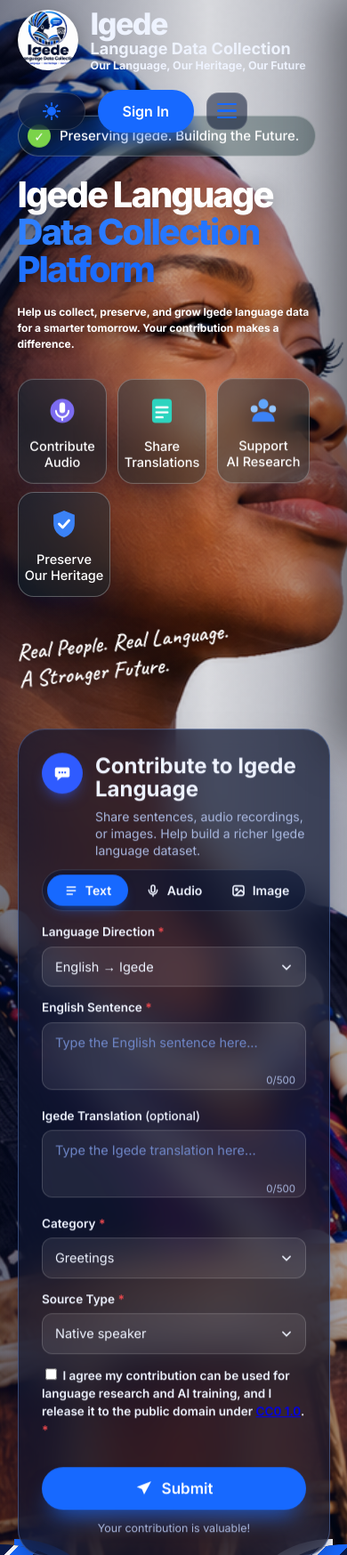
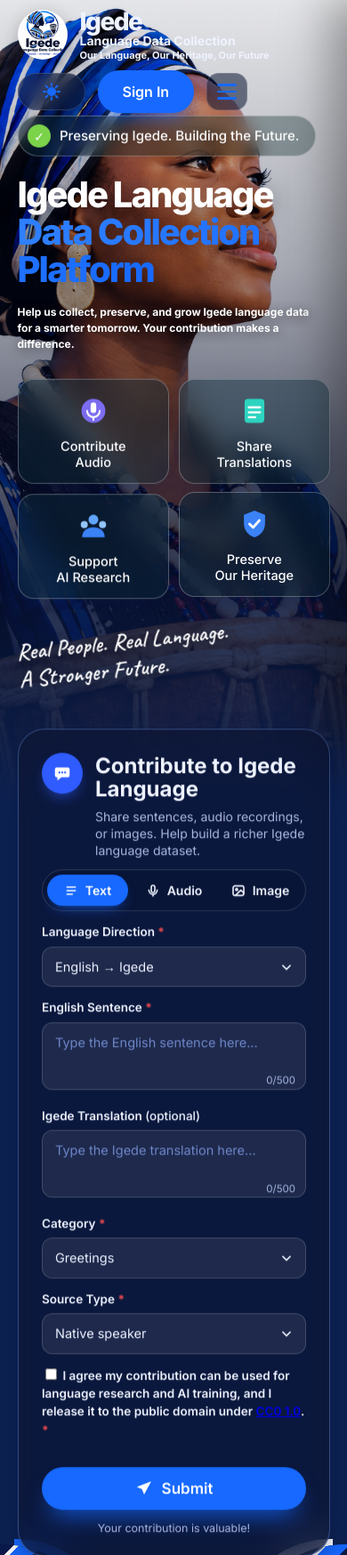
Before and after one commit to benjaminagogo1/Igede-language-SI-formerly-called-AI-, a Flask app: page / in a window 390 px wide. Shown: the top 1748 px of the page at 89% size. Run offline with Flask 3, Linux system fonts and the light colour scheme; data that the repository does not hold is empty; some libraries are stand-ins or nearby versions.

Commit message:
redesign mobile view

```diff
--- a/web/MVP/static/style.css
+++ b/web/MVP/static/style.css
@@ -1477,6 +1477,112 @@ body.home .bar {
   padding: 10px max(clamp(16px, 5vw, 76px), calc((100vw - 1480px) / 2 + 76px));
 }
 
+
+
+
+/* =========================================================
+   MOBILE HERO PHOTO (final). Keep this LAST in style.css
+   ========================================================= */
+@media (max-width: 900px) {
+  :root {
+    --photo-h: 900px;
+    /* height of the photo area */
+    --photo-x: 68%;
+    /* horizontal focus: lower = shows more of the left side */
+    --base: #0d2150;
+    /* colour under and around the photo */
+  }
+
+  body.home .herowrap {
+    background: var(--base);
+  }
+
+  /* Photo pinned to the top, fixed height, never stretched by page length */
+  body.home .bg {
+    position: absolute;
+    inset: 0 0 auto 0;
+    height: var(--photo-h);
+    background-color: var(--base);
+    background-image: var(--hero-photo);
+    background-size: cover;
+    background-position: var(--photo-x) top;
+    background-repeat: no-repeat;
+  }
+
+  /* Soft dark fade so text and form stay readable, ending in the base colour */
+  :root[data-theme] body.home .veil {
+    position: absolute;
+    inset: 0;
+    background: linear-gradient(180deg,
+        rgba(5, 12, 40, 0.10) 0px,
+        rgba(5, 12, 40, 0.35) 300px,
+        rgba(5, 12, 40, 0.75) 600px,
+        var(--base) var(--photo-h));
+  } }
+
+
+
+    @media (max-width: 560px) {
+      .page {
+        padding-top: 190px;
+      }
+
+      html {
+        scroll-padding-top: 200px;
+      }
+
+      .top {
+        gap: 10px;
+        padding-top: 8px;
+        padding-bottom: 8px;
+      }
+
+      .brand b {
+        font-size: 28px;
+      }
+
+      .brand strong {
+        font-size: 14px;
+      }
+
+      .brand small {
+        font-size: 11px;
+      }
+
+      .logo {
+        width: 56px;
+        height: 56px;
+      }
+
+      /* feature cards: 2 x 2 grid */
+      .tiles {
+        display: grid;
+        grid-template-columns: 1fr 1fr;
+        gap: 12px;
+      }
+
+      .tile,
+      .tile:nth-child(2),
+      .tile:nth-child(3),
+      .tile:nth-child(4) {
+        width: auto;
+      } }
+
+
+
+
+
+
+/* ===== Fixed header ===== */
+.top {
+  position: fixed;
+  top: 0;
+  left: 0;
+  right: 0;
+  z-index: 50;
+  padding: 10px max(clamp(16px, 5vw, 76px), calc((100vw - 1480px) / 2 + 76px));
+}
+
 /* The blur lives on a pseudo-element, not on the header itself.
    backdrop-filter on the header would break the fixed mobile menu inside it. */
 .top::before {
@@ -1486,19 +1592,18 @@ body.home .bar {
   z-index: -1;
   background: transparent;
   transition: background 0.25s, box-shadow 0.25s;
-  border-radius: 0px 0px 10px 10px;
 }
 
 .top.scrolled::before {
-  /* background: rgba(255, 255, 255, 0.82); */
+  background: rgba(255, 255, 255, 0.82);
   -webkit-backdrop-filter: blur(14px);
   backdrop-filter: blur(14px);
-  /* box-shadow: 0 10px 28px -14px rgba(8, 24, 70, 0.55); */
-}
-
-/* :root[data-theme="dark"] .top.scrolled::before {
-  /* background: rgba(8, 16, 42, 0.82); */
-/* } */ */
+  box-shadow: 0 10px 28px -14px rgba(8, 24, 70, 0.55);
+}
+
+:root[data-theme="dark"] .top.scrolled::before {
+  background: rgba(8, 16, 42, 0.82);
+}
 
 /* The header no longer takes up space, so push the page content down */
 .page {
@@ -1531,3 +1636,130 @@ html {
     scroll-padding-top: 110px;
   }
 }
+
+
+
+/* The blur lives on a pseudo-element, not on the header itself.
+   backdrop-filter on the header would break the fixed mobile menu inside it. */
+/* .top::before {
+  content: "";
+  position: absolute;
+  inset: 0;
+  z-index: -1;
+  background: transparent;
+  transition: background 0.25s, box-shadow 0.25s;
+  border-radius: 0px 0px 10px 10px;
+} */
+
+/* .top.scrolled::before { */
+  /* background: rgba(255, 255, 255, 0.82); */
+  /* -webkit-backdrop-filter: blur(14px);
+  backdrop-filter: blur(14px); */
+  /* box-shadow: 0 10px 28px -14px rgba(8, 24, 70, 0.55); */
+/* } */
+
+/* :root[data-theme="dark"] .top.scrolled::before {
+  /* background: rgba(8, 16, 42, 0.82); */
+/* } */ */
+
+/* The header no longer takes up space, so push the page content down */
+/* .page {
+  padding-top: 120px;
+}
+
+html {
+  scroll-padding-top: 130px;
+} */
+
+/* anchor links don't hide under the header */
+
+/* Between 901px and 1080px the menu wraps onto a second row */
+/* @media (min-width: 901px) and (max-width: 1080px) {
+  .page {
+    padding-top: 175px;
+  }
+
+  html {
+    scroll-padding-top: 185px;
+  }
+}
+
+@media (max-width: 560px) {
+  .page {
+    padding-top: 100px;
+  }
+
+  html {
+    scroll-padding-top: 110px;
+  }
+} */
+
+/*
+
+@media (max-width: 560px) {
+  .page {
+    padding-top: 190px;
+  }
+
+  html {
+    scroll-padding-top: 200px;
+  }
+
+  .top {
+    gap: 10px;
+    padding-top: 8px;
+    padding-bottom: 8px;
+  }
+
+  .brand b {
+    font-size: 28px;
+  }
+
+  .brand strong {
+    font-size: 14px;
+  }
+
+  .brand small {
+    font-size: 11px;
+  }
+
+  .logo {
+    width: 56px;
+    height: 56px;
+  }
+
+  /* feature cards: 2 x 2 grid */
+  /* .tiles {
+    display: grid;
+    grid-template-columns: 1fr 1fr;
+    gap: 12px;
+  }
+
+  .tile,
+  .tile:nth-child(2),
+  .tile:nth-child(3),
+  .tile:nth-child(4) {
+    width: auto;
+  } */
+/* }
+
+
+@media (max-width: 900px) {
+  :root {
+    --photo-size: 80% auto; */
+    /* full width, nothing cropped */
+    /* --photo-pos: center top;
+  } */
+
+  /* Dark base colour below the photo + a soft fade so text stays readable */
+  /* :root[data-theme="dark"] body.home .bg {
+    background-color: #0d2150;
+  }
+
+  body.home .veil {
+    background: linear-gradient(180deg,
+        rgba(118, 123, 143, 0.15) 0%,
+        rgba(114, 117, 129, 0.55) 45%,
+        rgba(166, 174, 209, 0.92) 75%);
+  }
+}
```
Also changed, not shown: web/MVP/requirements.txt (deleted, +0 -8 lines).
